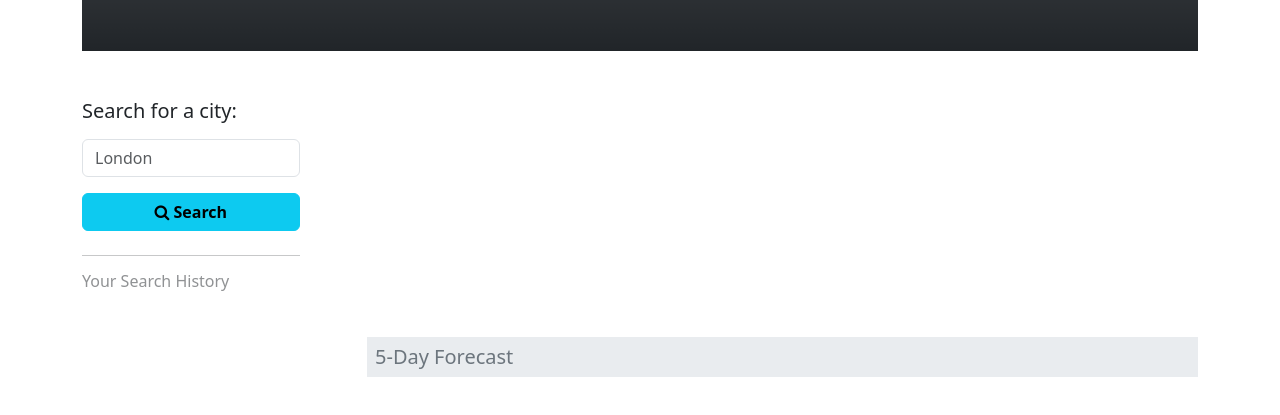
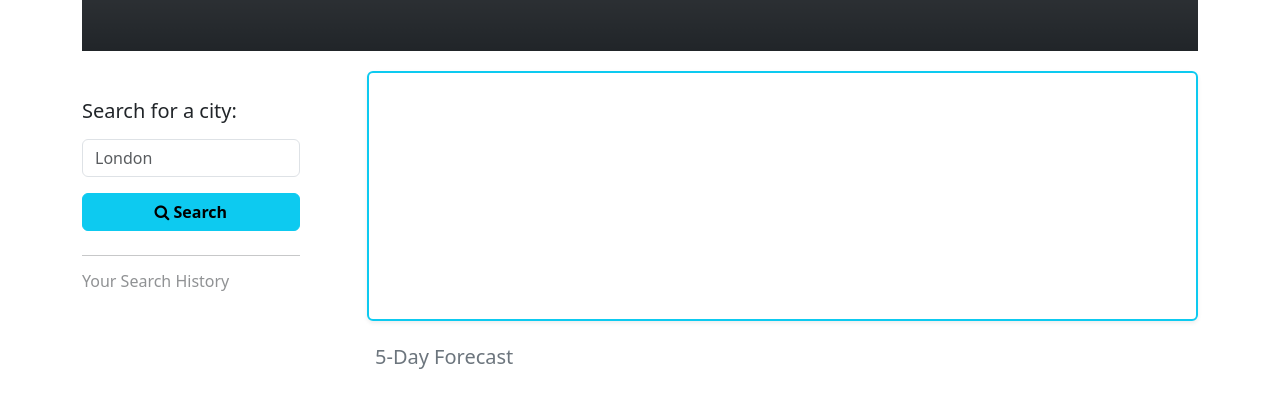
Before and after one commit to qingh2o/Weather-Dashboard-JS-API, a plain HTML site: page index.html in a window 1280 px wide. Shown: the part 109-524 px from the top of the page. Drawn offline with nearby package versions, Linux system fonts and the light colour scheme.

Commit message:
edit style of current weather display section

```diff
--- a/index.html
+++ b/index.html
@@ -2,9 +2,9 @@
 <html lang="en-gb">
 
 <head>
-  <meta charset="UTF-8" />
-  <meta name="viewport" content="width=device-width, initial-scale=1.0" />
-  <meta http-equiv="X-UA-Compatible" content="ie=edge" />
+  <meta charset="UTF-8">
+  <meta name="viewport" content="width=device-width, initial-scale=1.0">
+  <meta http-equiv="X-UA-Compatible" content="ie=edge">
   <link href="https://cdn.jsdelivr.net/npm/bootstrap@5.3.0-alpha3/dist/css/bootstrap.min.css" rel="stylesheet"
     integrity="sha384-KK94CHFLLe+nY2dmCWGMq91rCGa5gtU4mk92HdvYe+M/SXH301p5ILy+dN9+nJOZ" crossorigin="anonymous">
   <link rel="stylesheet" href="https://maxcdn.bootstrapcdn.com/font-awesome/4.5.0/css/font-awesome.min.css">
@@ -18,8 +18,7 @@
       <h1 class="m-5"><i class="fa fa-server"></i> Weather Dashboard</h1>
     </header>
 
-    <!-- max-width for ultra wide resolutions -->
-    <div class="row mt-3" >
+    <div class="row mt-3">
         <!-- Search -->
         <aside class="col-lg-3 pb-3 mt-3">
           <div class="col-lg-10">
@@ -49,13 +48,12 @@
 
         <div class="col-lg-9 mt-1">
           <section>
-            <!-- <h5 class="text-secondary bg-body-secondary p-2 ">Current Weather</h5> -->
             <!-- Current weather -->
-            <div id="today" style="min-height: 250px" aria-live="polite">
+            <div id="today" class="border border-2 border-info rounded shadow-sm p-3" style="min-height: 250px" aria-live="polite">
             </div>
           </section>
           <section>
-            <h5 class="text-secondary bg-body-secondary mt-3 p-2">5-Day Forecast</h5>
+            <h5 class="text-secondary mt-3 p-2">5-Day Forecast</h5>
             <!-- 5-Day Forecast-->
             <div id="forecast" class="row mt-3" aria-live="polite">
 
--- a/script.js
+++ b/script.js
@@ -13,7 +13,7 @@ var searchHistory = [];
 
 //Display the weather (after click search button or city buttons)
 function displayWeather(data) {
-
+  $('#today').empty();
   console.log(data);
   //Display today`s weather
   var currentDisplay = $('<div>').addClass('p-3')
@@ -26,12 +26,10 @@ function displayWeather(data) {
 
   // Create weather conditions element
   // Convert from Kelvin to Celsius
-
   var temperature = $('<p>').text((data.main.temp - 273.15).toFixed(2) + ' °C').addClass('fs-1');
   temperature.prepend(weatherIcon);
   var windSpend = $('<p>').text('Wind: ' + data.wind.speed + ' KPH');
   var humidity = $('<p>').text('Humidity: ' + data.main.humidity + '%');
-
 
   currentDisplay.append(cityDisplayDate,temperature,windSpend,humidity)
   $('#today').append(currentDisplay);
```
